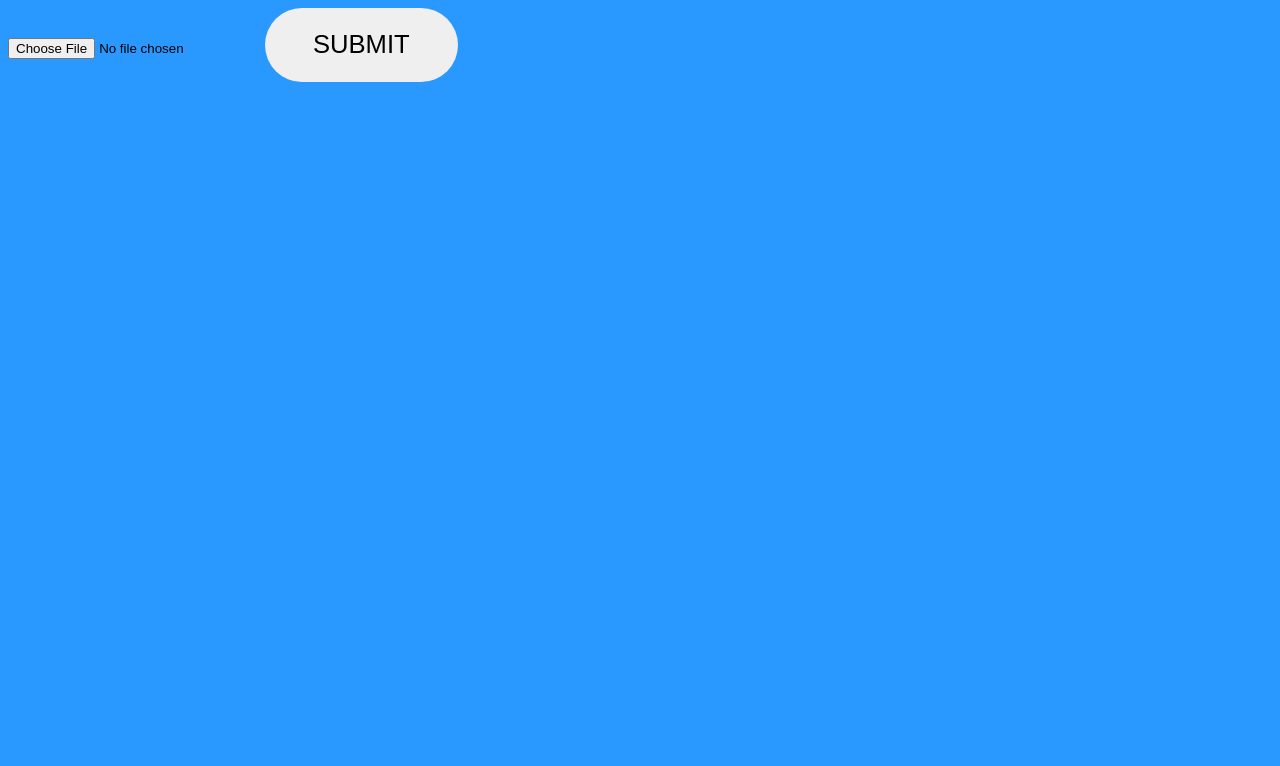
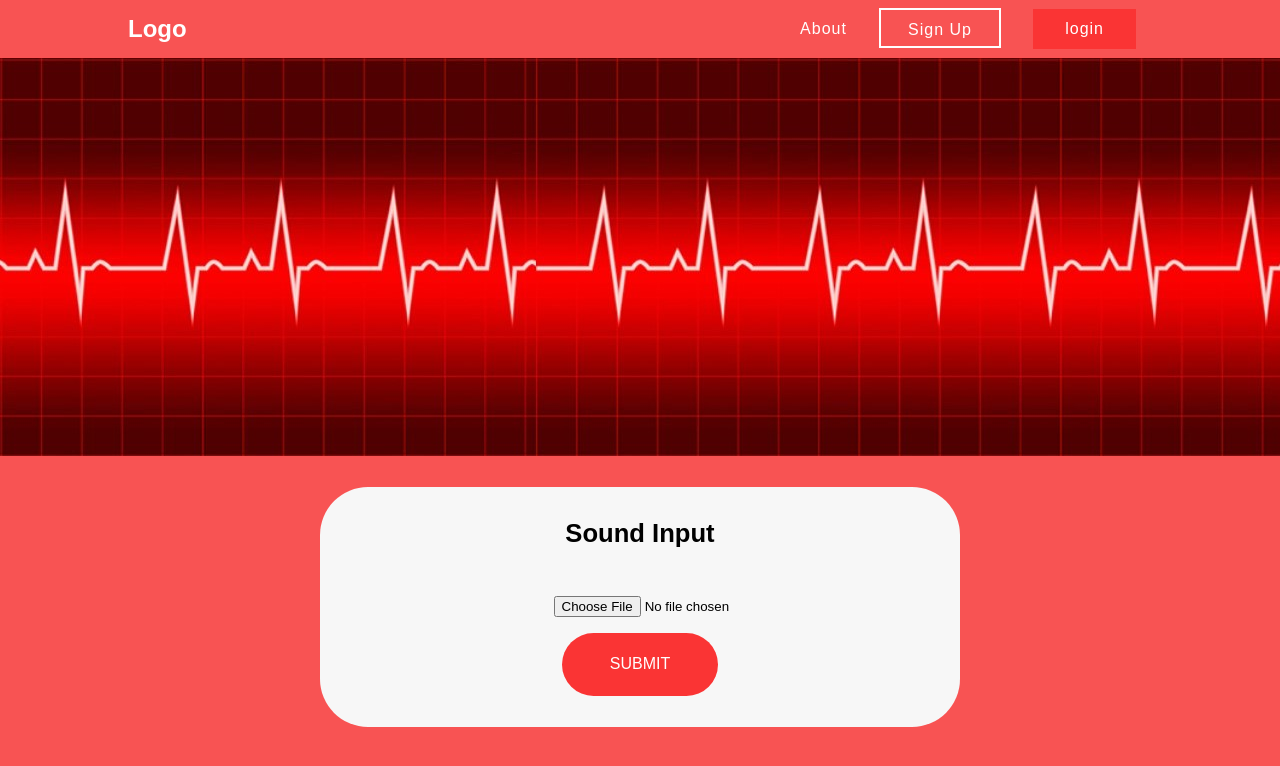
Before and after one commit to adnan2232/HeartbeatAnalysis, a Django app: page / in a window 1280 px wide; the page is wider, and only the part inside the window is pictured. Shown: the top 766 px of that part. Run offline with Django 4.2, Linux system fonts and the light colour scheme.

Commit message:
17 April v3

```diff
--- a/code/heart_analysis/static/core.css
+++ b/code/heart_analysis/static/core.css
@@ -1,10 +1,169 @@
-body{
-    background-color: #2998ff;
+:root {
+    --section-rotate: 9vw;
+}
+
+*,
+*::before,
+*::after {
+    margin: 0;
+    padding: 0;
+    -webkit-box-sizing: inherit;
+    box-sizing: inherit;
+}
+
+html {
+    -webkit-box-sizing: border-box;
+    box-sizing: border-box;
+}
+
+body {
+    background-color: rgb(248, 83, 83);
+    font-family: ProximaNova, Arial, Helvetica Neue, sans-serif;
+}
+
+nav {
+    color: #fff;
+    position: relative;
+    z-index: 50;
+    text-decoration: none;
+    display: flex;
+    flex-wrap: wrap;
+    justify-content: space-around;
+    min-height: 3rem;
+    background-color: rgb(248, 83, 83);
+    align-items: center;
+}
+
+.logo {
+    width: 4rem;
+    margin: 0.5rem 0.5rem;
+    margin-left: 10vw;
+}
+
+.nav_links {
+    display: flex;
+    margin: 0 auto;
+    margin-right: 10vw;
+}
+
+.nav_links li {
+    justify-content: flex-end;
+    list-style: none;
+    margin: 0.5rem 0;
+    padding: 0 1rem;
+    line-height: 40px;
+    align-content: center;
+}
+
+.nav_links a {
+    text-decoration: none;
+    color: #fff;
+    letter-spacing: 1px;
+    font-weight: 500;
+    transition: color .4s ease-out;
+}
+
+.nav_links a:hover {
+    color: #000;
+    text-decoration: none;
+}
+
+.login {
+    text-decoration: none;
+    display: inline-block;
+    border: none;
+    color: #fff;
+    background-color: rgb(250, 52, 52);
+    box-shadow: 0 1px 3px 0 rgb(f f f / 12%);
+    padding: 0 2rem;
+    height: 40px;
+    width: auto;
+}
+
+.login_li a {
+    color: #fff;
+}
+
+.login_li a:hover {
+    border-color: #000!important;
+    color: #000!important;
+}
+
+.signup_li a:hover {
+    display: inline-block;
+    border: 2px solid;
+    color: #000;
+    box-shadow: 0 1px 3px 0 rgb(f f f / 12%);
+    padding: 0 1.7rem;
+    height: 40px;
+    width: auto;
+}
+
+.signup_li a {
+    display: inline-block;
+    border: 2px solid;
+    color: #fff;
+    box-shadow: 0 1px 3px 0 rgb(f f f / 12%);
+    padding: 0 1.7rem;
+    height: 40px;
+    width: auto;
+}
+
+@media screen and (max-width:36.5rem) {
+    nav {
+        flex-direction: column;
+    }
+
+    .nav_links {
+        margin: 0 auto;
+    }
+
+    .logo {
+        margin: 0.5rem auto;
+    }
+
+    .nav_links li {
+        list-style: none;
+        margin: 0.5rem 2rem;
+    }
+}
+
+.basic{
+    height: 24.8rem;
+    width: 90rem;
+    background-color:rgb(247, 247, 247);
+}
+
+.heart-img{
+    position: relative;
+    right: 20rem;
+}
+
+.formDiv h3 {
+
+    font-size: 1.6rem;
+    position: relative;
+    top: 2rem;
+    margin-bottom: 4rem;
+}
+
+.formDiv {
+    text-align: center;
+    border-radius: 3rem;
+    background-color: rgb(247, 247, 247);
+    margin: 2rem auto;
+    height: 15rem;
+    width: 40rem;
+}
+
+.form {
+    margin: 1rem auto;
 }
 
 .btn {
-    font-size: 1.6rem;
+    font-size: 1rem;
     padding: 1.4rem 3rem;
+
     border-radius: 10rem;
     text-transform: uppercase;
     display: inline-block;
@@ -36,14 +195,19 @@ body{
 
 .btn:focus {
     outline: none;
-    background-color: #5643fa;
+    background-color: rgb(255, 100, 100);
 }
 
-.btn--blue {
-    background-color: #2998ff;
+#input-file {
+    padding: 1rem 3rem;
+    padding-left: 8rem;
+}
+
+.btn--red {
+    background-color: rgb(250, 52, 52);
     color: #fff;
 }
 
 .btn--blue::after {
-    background-color: #2998ff;
+    background-color: rgb(255, 100, 100);
 }
--- a/code/heart_analysis/templates/index.html
+++ b/code/heart_analysis/templates/index.html
@@ -1,26 +1,50 @@
 {%load static%}
 <!DOCTYPE html>
 <html lang="en">
+
 <head>
     <meta charset="UTF-8">
     <meta http-equiv="X-UA-Compatible" content="IE=edge">
     <meta name="viewport" content="width=device-width, initial-scale=1.0">
-    <link rel="stylesheet" href="{%static 'core.css'%}">
+
     <script src="https://ajax.googleapis.com/ajax/libs/jquery/3.6.0/jquery.min.js"></script>
     <link rel="stylesheet" href="{%static 'core.css'%}">
     <script src="{%static 'core.js'%}"></script>
     <title>Schedule</title>
 </head>
+
 <body>
 
-    <form action="{%url 'temp'%}" method="POST" enctype="multipart/form-data" >
-        {% csrf_token %}
-        <input  type="file" name = "inputFile" id = "input-file" />
-        <input class="btn" type="submit" name="submitButton">
-    </form>
+    <nav>
+        <div class="navbar">
+          <!-- <img class="logo" src="/" alt="logo" /> -->
+          <h1 class="logo">Logo</h1>
+        </div>
+        <ul class="nav_links">
+          <li><a href="#">About</a></li>
+          <li class="signup_li"><a class="signup" href="/signup">Sign Up</a></li>
+          <li class="login_li"><a class="login" href="/login">login</a></li>
+        </ul>
+      </nav>
+
+    <div class="basic">
+        <img class="heart-img" src="static/images/herat-img3.jpg" alt="">
+    </div>
+
+
+    <div class="formDiv">
+        <h3> Sound Input</h3>
+        <form class="form" action="{%url 'temp'%}" method="POST" enctype="multipart/form-data">
+            {% csrf_token %}
+            <input type="file" name="inputFile" id="input-file" /><br>
+            <input class="btn btn--red" type="submit" name="submitButton">
+        </form>
+    </div>
+
+
 
     <script>
-        function sendFile(){
+        function sendFile() {
             const url = $("#input-file").value;
             const formData = document.getElementById['inputFile'].value;
             console.log(url);
--- a/code/heart_analysis/templates/temporary.html
+++ b/code/heart_analysis/templates/temporary.html
@@ -10,9 +10,6 @@
     <title>Temporary</title>
 </head>
 <body>
-    <!-- <p>
-        {{text}}
-    </p> -->
 
     <p>
         {{category}} : {{value}}
```
Also changed, not shown: code/heart_analysis/static/images/heart-img.jfif (added), code/heart_analysis/static/images/heart-img.jpg (added), code/heart_analysis/static/images/herat-img2.jpg (added), code/heart_analysis/static/images/herat-img3.jpg (added).
